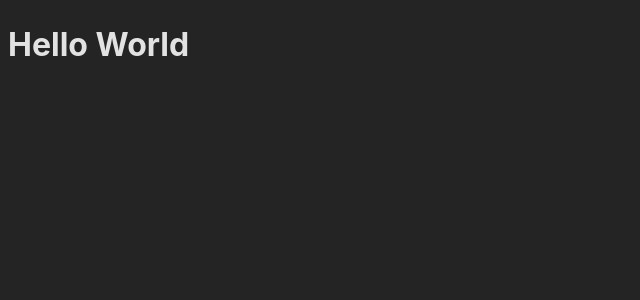
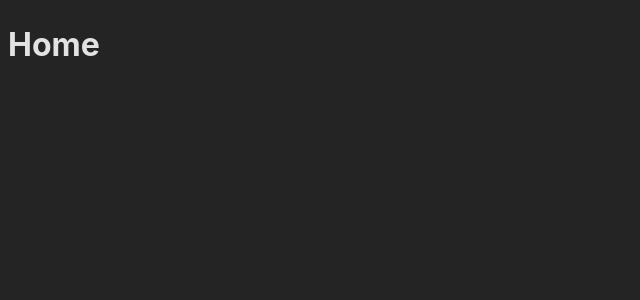
Before and after one commit to VengerAlex/typing-king, a React (Vite) app: page / in a window 1280 px wide. Shown: the top 300 px of the page, without its empty margins (0-640 px from the left). Built offline with nearby package versions, Linux system fonts and the light colour scheme.

Commit message:
add pages & lazy loading for each page

```diff
--- a/src/App.tsx
+++ b/src/App.tsx
@@ -1,7 +1,19 @@
+import {lazy, Suspense} from 'react'
+import {Route, Routes} from 'react-router-dom'
+import {ROUTES} from '@/helpers/types'
+
+const Home = lazy(() => import('./pages/Home'))
+const Settings = lazy(() => import('./pages/Settings'))
+const NotFound = lazy(() => import('./pages/NotFound'))
+
 export const App = () => {
   return (
-    <div className='app'>
-      <h1>Hello World</h1>
-    </div>
+    <Suspense fallback={<h1>Loading...</h1>}>
+      <Routes>
+        <Route path={ROUTES.HOME} element={<Home />} />
+        <Route path={ROUTES.SETTINGS} element={<Settings />} />
+        <Route path={ROUTES.NotFound} element={<NotFound />} />
+      </Routes>
+    </Suspense>
   )
 }
--- /dev/null
+++ b/src/pages/Home/index.tsx
@@ -0,0 +1,5 @@
+const Home = () => {
+  return <h1>Home</h1>
+}
+
+export default Home
--- /dev/null
+++ b/src/pages/NotFound/index.tsx
@@ -0,0 +1,5 @@
+const NotFound = () => {
+  return <h1>NotFound</h1>
+}
+
+export default NotFound
--- /dev/null
+++ b/src/pages/Settings/index.tsx
@@ -0,0 +1,5 @@
+const Settings = () => {
+  return <h1>Settings</h1>
+}
+
+export default Settings
```
